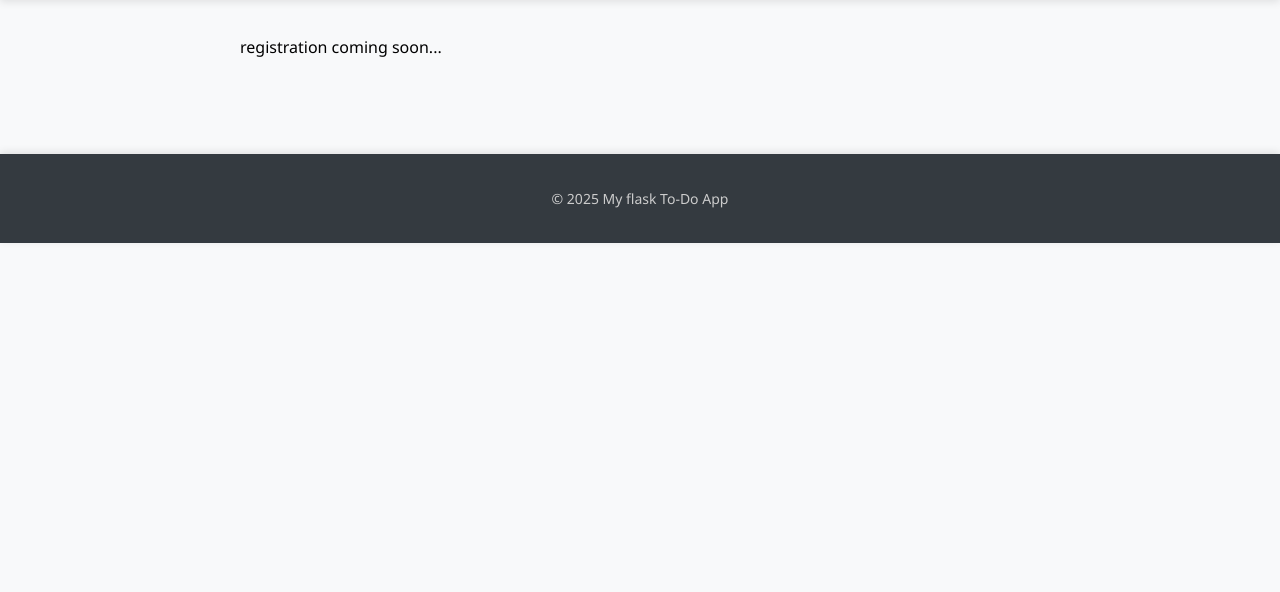
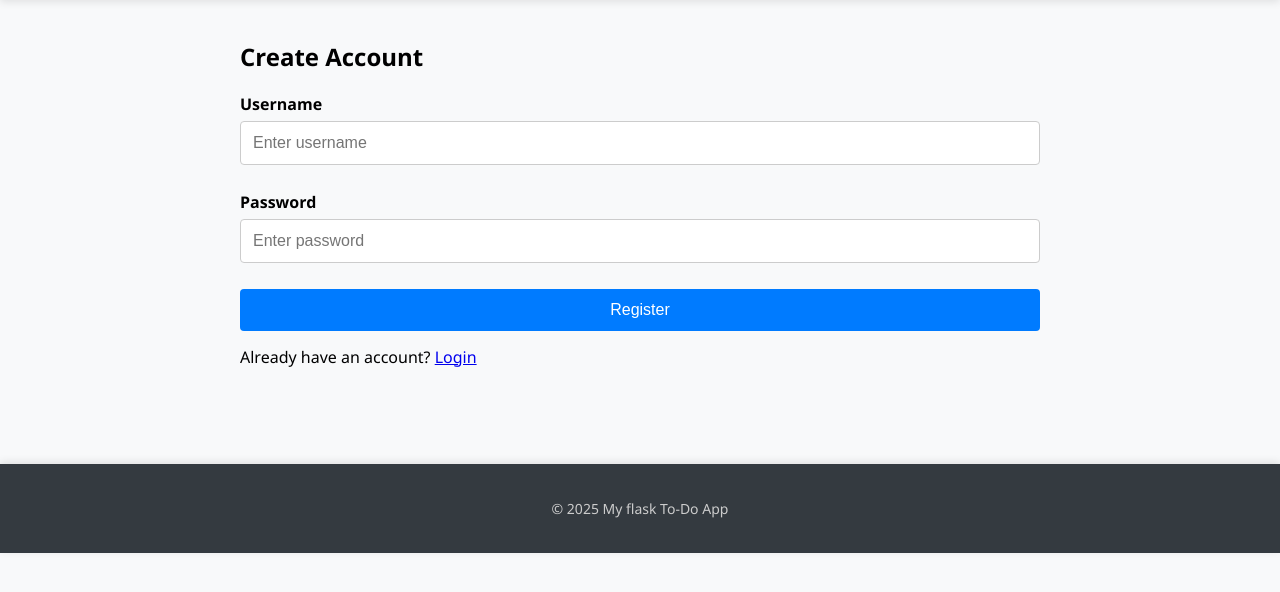
Before and after one commit to devkaransingh1/dev-flask-python, a Flask app: template flask_to_do_list/app/templates/register.html in a window 1280 px wide. Shown: the part 150-742 px from the top of the page. Run offline with Flask 3, Linux system fonts and the light colour scheme; the template is opened without the code that fills it, so the values that code supplies are empty.

Commit message:
added registration system with user table

```diff
--- a/flask_to_do_list/app/templates/register.html
+++ b/flask_to_do_list/app/templates/register.html
@@ -1,5 +1,44 @@
 {% extends "base.html" %}
 
+{% block title %}
+Register
+{% endblock %}
+
 {% block content %}
-<p>registration coming soon...</p>
+<div class="form-container">
+    <h2>Create Account</h2>
+
+    <form method="POST">
+
+        <div class="form-group">
+            <label for="username">Username</label>
+            <input
+                type="text"
+                id="username"
+                name="username"
+                required
+                placeholder="Enter username">
+        </div>
+
+        <div class="form-group">
+            <label for="password">Password</label>
+            <input
+                type="password"
+                id="password"
+                name="password"
+                required
+                placeholder="Enter password">
+        </div>
+
+        <button type="submit" class="btn">
+            Register
+        </button>
+
+    </form>
+
+    <p style="margin-top: 15px;">
+        Already have an account?
+        <a href="{{ url_for('auth.login') }}">Login</a>
+    </p>
+</div>
 {% endblock %}
```
Also changed, not shown: flask_to_do_list/app/models.py (+14 -0 lines), flask_to_do_list/app/routes/auth.py (+27 -6 lines), flask_to_do_list/app/templates/login.html (+12 -1 lines), flask_to_do_list/instance/todo.db.
